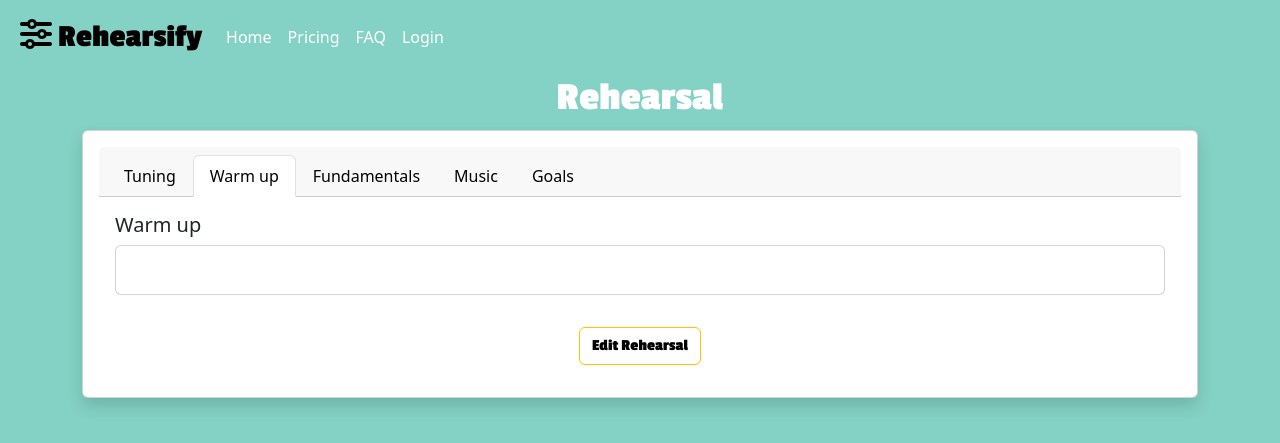
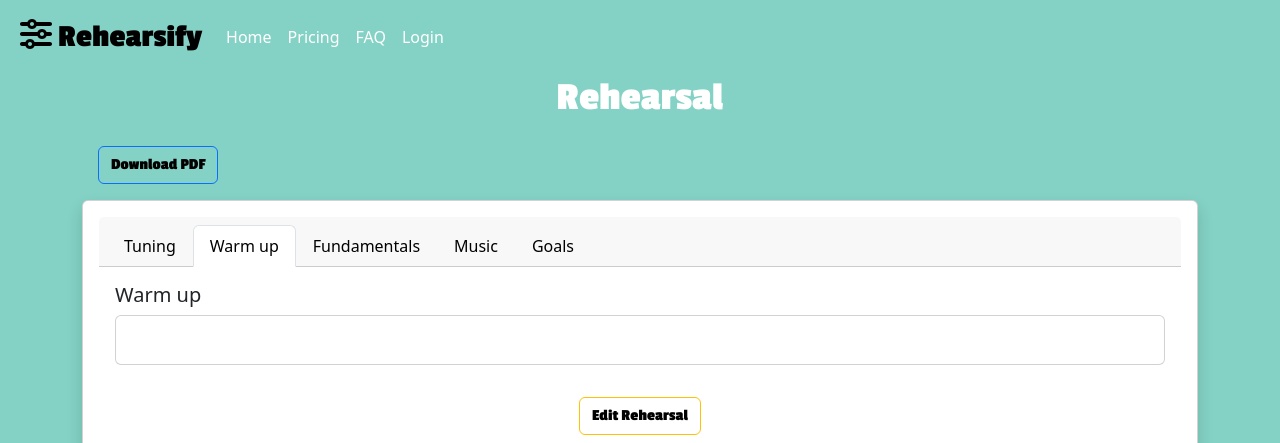
Before and after one commit to mayrapena1324/teacher_rehearsal_project, a Flask app: template app/templates/user/warm_up.html in a window 1280 px wide. Shown: the top 443 px of the page. Run offline with Flask 3, Linux system fonts and the light colour scheme; the template is opened without the code that fills it, so the values that code supplies are empty; parts of the project's set-up code (start-up, migrations or seed data) failed here and were passed over; some libraries are stand-ins or nearby versions.

Commit message:
Add Individual rehearsal pdf download feature

```diff
--- a/app/templates/user/all_rehearsals.html
+++ b/app/templates/user/all_rehearsals.html
@@ -33,7 +33,8 @@
         <div class="col mb-4">
             <div class="card shadow p-3 mb-5 bg-white rounded">
 
-                <div class="card-header">{{ group[0] }}</div>
+                <div class="card-header">{{ group[0] }} </div>
+<!--                <a href="{{ url_for('download_group_rehearsals', group=group) }}" class="btn btn-primary">Download All</a>-->
                 <div class="card-body rehearsal-cards">
                     <ul class="list-group list-group-flush">
                         {% for rehearsal in all_rehearsals if group[0] == rehearsal.group %}
@@ -53,6 +54,7 @@
                                     {{rehearsal.date.strftime("%a %d %b, %Y")}}
                                 </h5>
                             </a>
+
                             <!-- Button trigger modal -->
                             <button type="button" class="btn btn-outline-danger" data-bs-toggle="modal"
                                     data-bs-target="#exampleModalCenter{{rehearsal.id}}">
--- a/app/templates/user/edit_rehearsal.html
+++ b/app/templates/user/edit_rehearsal.html
@@ -12,8 +12,8 @@
                 <div class="row">
                     <div class="col-lg-8 col-md-10 mx-auto">
                         {{ ckeditor.load() }}
-                        {{ ckeditor.config(name='body') }}
                         {{ wtf.quick_form(form, novalidate=True, button_map={"submit": "outline-dark", "cancel": "outline-danger"}) }}
+
                     </div>
                 </div>
             </div>
@@ -21,3 +21,7 @@
     </div>
 </div>
 {% endblock%}
+
+<script src="{{ url_for('static', filename='tinymce/tinymce.min.js') }}"></script>
+<script src="{{ url_for('static', filename='tinymce/flask_tinymce.js') }}"></script>
+<textarea class="tinymce"></textarea>
--- a/app/templates/user/templates/rehearsal_template.html
+++ b/app/templates/user/templates/rehearsal_template.html
@@ -67,11 +67,15 @@
         </div>
     </div>
 </div>
-
+<!-- Download rehearsal-->
+<div class="container">
+    <a class="btn btn-outline-primary" href="{{url_for('generate_rehearsal', rehearsal_id=rehearsal.id)}}">Download PDF</a>
+</div>
 
 <main>
     {% block main %} {% endblock %}
 </main>
+
 
 <!--        Metronome             -->
 <div class="container text-center">
--- a/app/templates/user/templates/user_template.html
+++ b/app/templates/user/templates/user_template.html
@@ -15,6 +15,8 @@
     <link href="https://fonts.googleapis.com/css2?family=Montserrat:wght@100;400;900&family=Passion+One:wght@700&display=swap"
           rel="stylesheet">
     <script src="https://use.fontawesome.com/releases/v6.1.0/js/all.js" crossorigin="anonymous"></script>
+<!--    Tiny MCE-->
+    <script src="https://cdn.tiny.cloud/1/5nxkytccfs02twqprlh2ei8vxlfuj18gra74jibemda1zd36/tinymce/6/tinymce.min.js" referrerpolicy="origin"></script>
     <!--CKEditor -->
     <script src="https://cdn.ckeditor.com/4.14.1/standard/ckeditor.js"></script>
     <!--Bootstrap JS -->
--- a/app/templates/user/warm_up.html
+++ b/app/templates/user/warm_up.html
@@ -49,5 +49,6 @@
             </div>
             <a class="btn btn-outline-warning"
                href="{{ url_for('edit_rehearsal', rehearsal_id=rehearsal.id) }}">Edit Rehearsal</a>
+
         </div>
         {% endblock%}
--- a/app/user_views.py
+++ b/app/user_views.py
@@ -1,10 +1,52 @@
+import weasyprint
 from flask_login import current_user, login_required
-from flask import render_template, url_for, redirect, flash, request, abort
+from flask import render_template, url_for, redirect, flash, request, abort, make_response, send_file
 from flask import current_app as app
 from sqlalchemy import insert
 from .models import db, Rehearsal, User
 from .forms import RehearsalForm, OrderForm
 import datetime as dt
+
+
+@app.route("/download-group-rehearsals/<group>")
+def download_group_rehearsals(group):
+    # query the rehearsals for the given group and user
+    rehearsals = Rehearsal.query.filter_by(user_id=current_user.id, group=group).all()
+    # FIX THIS TOMORROW TO ENSURE THEY CANT DOWNLOAD OTHERS LESSONS
+    # iterate over the rehearsals and create a pdf for each one
+    for rehearsal in rehearsals:
+        # use Jinja2 to render the HTML template for the pdf
+        html_string = render_template('pdf/rehearsal.html', rehearsal=rehearsal)
+
+        # use WeasyPrint to convert the HTML to a pdf
+        pdf_file = weasyprint.HTML(string=html_string).write_pdf()
+
+        # create a unique filename for the pdf and save it to the server
+        filename = f'{rehearsal.id}.pdf'
+        with open(filename, 'wb') as f:
+            f.write(pdf_file)
+
+    # return the filenames of the generated pdfs
+    return [f'{rehearsal.id}.pdf' for rehearsal in rehearsals]
+
+
+@app.route("/generate-rehearsal/<int:rehearsal_id>")
+def generate_rehearsal(rehearsal_id):
+    # Get the rehearsal from the database
+    rehearsal = Rehearsal.query.get(rehearsal_id)
+
+    # Render the template to get the HTML content
+    html_content = render_template("user/pdf/rehearsal_pdf.html", rehearsal=rehearsal)
+
+    # Create the PDF
+    pdf_content = weasyprint.HTML(string=html_content).write_pdf()
+
+    # Create the response object with the PDF content
+    response = make_response(pdf_content)
+    response.headers["Content-Type"] = "application/pdf"
+    response.headers["Content-Disposition"] = f"attachment; filename={rehearsal.group}-rehearsal-{rehearsal.date}.pdf"
+
+    return response
 
 
 @app.route("/all-rehearsals", methods=["GET", "POST"])
--- a/requirements.txt
+++ b/requirements.txt
@@ -14,3 +14,5 @@
 visitor==0.1.3
 Werkzeug==2.2.2
 WTForms==3.0.1
+
+weasyprint~=57.2
```
Also changed, not shown: app/templates/user/pdf/rehearsal_pdf.html (added, +22 -0 lines). Lines whose indentation alone changed are shown as unchanged.
